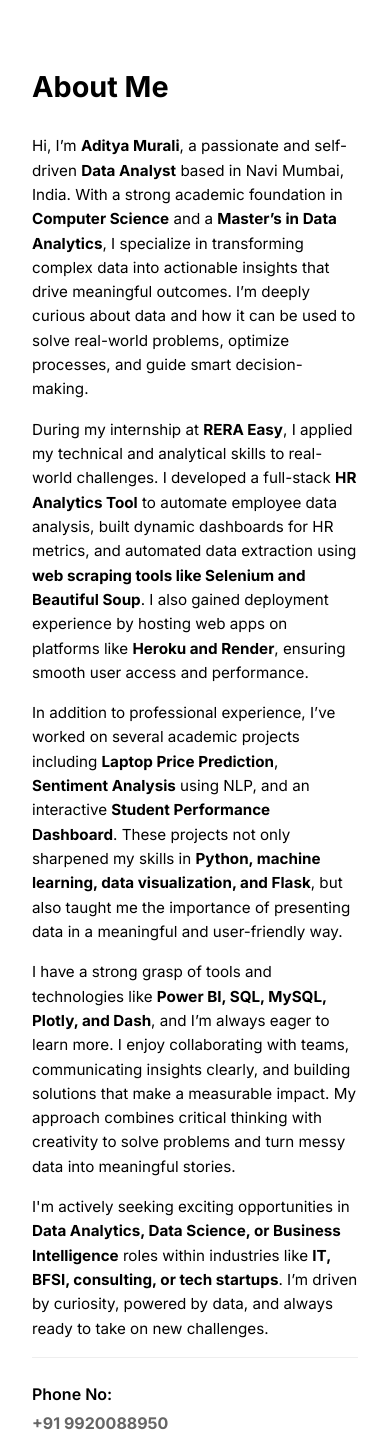
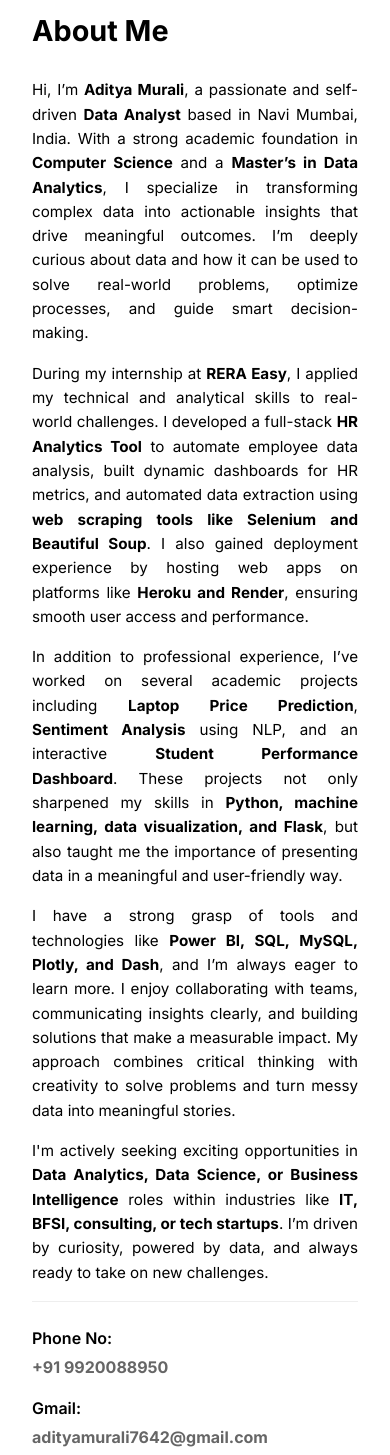
Before and after one commit to adityaaa-09/Portfolio-Project, a Flask app: page /about in a window 390 px wide. Shown: the part 99-1554 px from the top of the page. Run offline with Flask 3, Linux system fonts and the light colour scheme.

Commit message:
Update about.css

```diff
--- a/static/css/about.css
+++ b/static/css/about.css
@@ -138,7 +138,7 @@ body {
 }
 
 .about-content h1 {
-    font-size: 2.5rem;
+    font-size: 2rem;
     font-weight: 700;
     margin-bottom: 2rem;
     color: #000;
@@ -155,6 +155,7 @@ body {
     opacity: 0;
     transform: translateY(20px);
     animation: fadeInUp 0.8s ease forwards;
+    text-align: justify;
 }
 
 /* Staggered fade in for paragraphs */
@@ -385,6 +386,11 @@ body {
         padding: 0 0.5rem;
     }
 
+    .about-content {
+        width: auto;
+        margin-top: -0.5rem;
+    }
+
     .main-nav ul {
         flex-wrap: wrap;
         justify-content: center;
@@ -392,12 +398,14 @@ body {
 
     .about-content h1 {
         font-size: 1.8rem;
+        font-weight: 700;
         margin-bottom: 1.5rem;
     }
 
     .about-text p {
         font-size: 0.95rem;
         margin-bottom: 1rem;
+        text-align: justify;
     }
 
     .personal-info {
```
